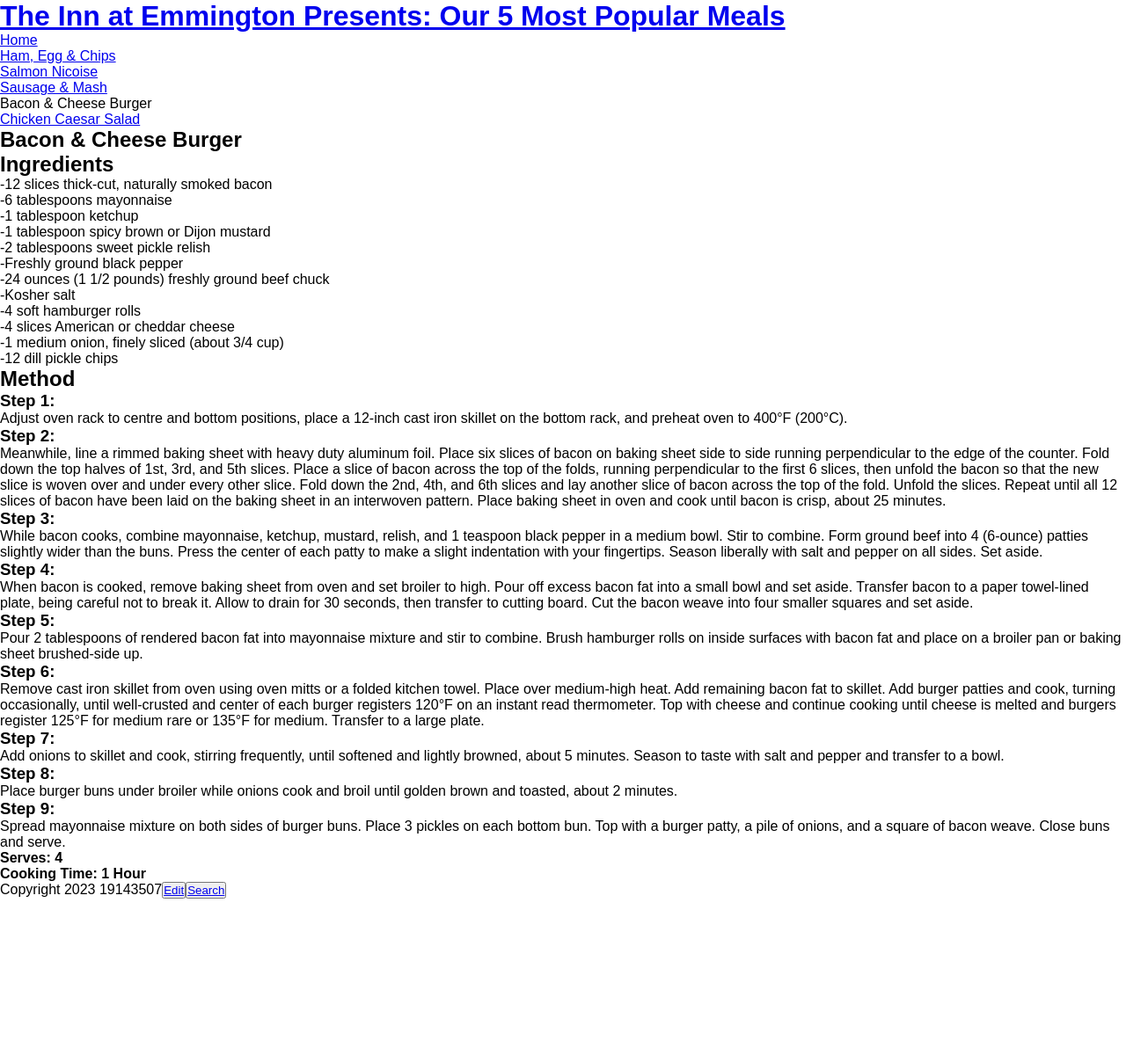
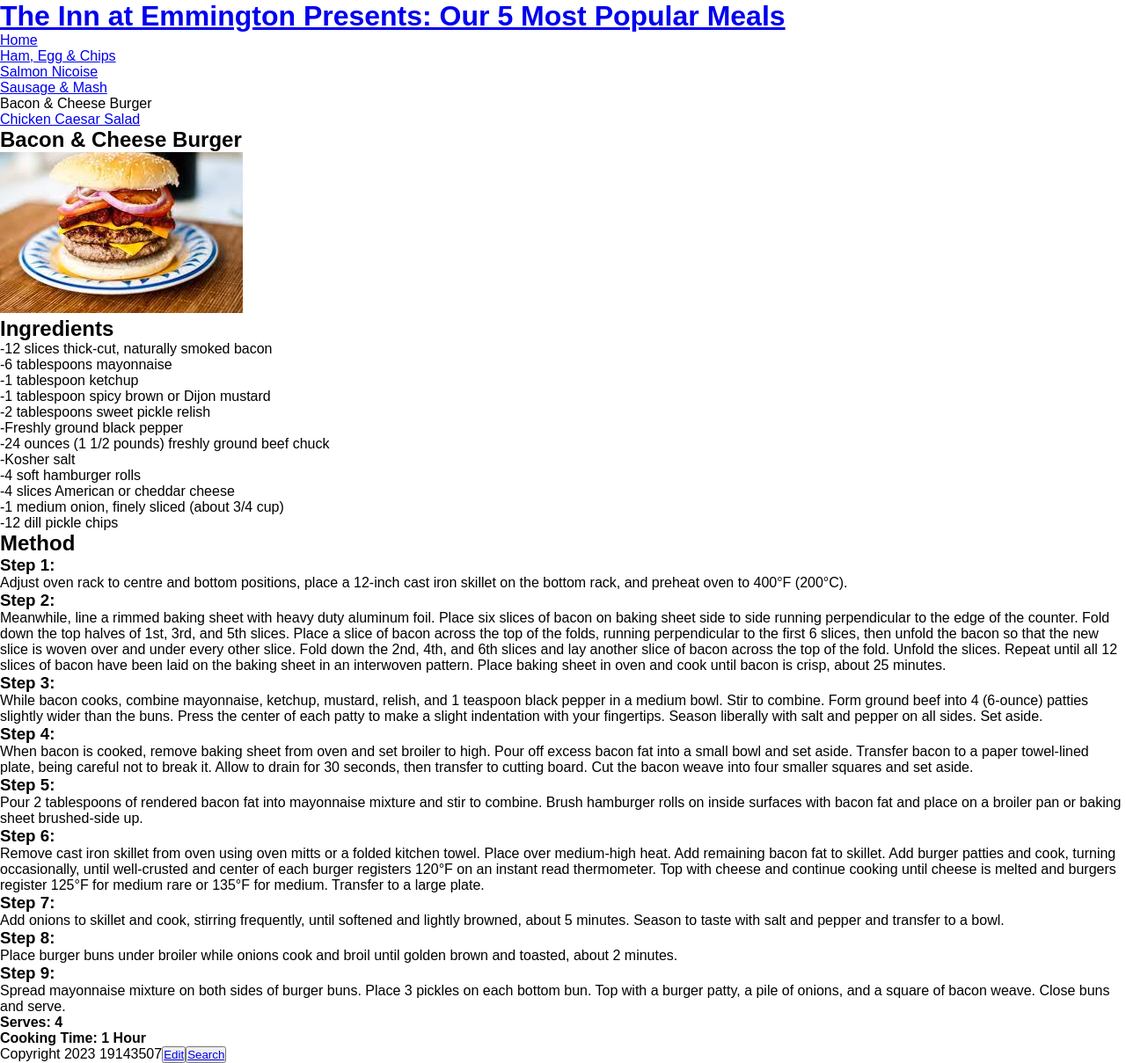
Before and after one commit to 19143507/inn-at-emmington, a Jekyll site: the page built from _recipes/bacon-cheese-burger.md, in a window 1280 px wide. Shown: the whole page at 88% size. Built offline with Jekyll 4.4.1, drawn with Linux system fonts in a browser that asks for light colours; before the commit the page ends 1022 px from its top, so only the background shows below that.

Commit message:
Update Recipe “bacon-cheese-burger”

```diff
--- a/_recipes/bacon-cheese-burger.md
+++ b/_recipes/bacon-cheese-burger.md
@@ -4,6 +4,8 @@ date: 2023-01-31T15:22:52.776Z
 order: 4
 layout: recipe
 ---
+![](../uploads/borgir.jpg)
+
 ## I﻿ngredients
 
 \-12 slices thick-cut, naturally smoked bacon
```
Also changed, not shown: uploads/borgir.jpg (added).
